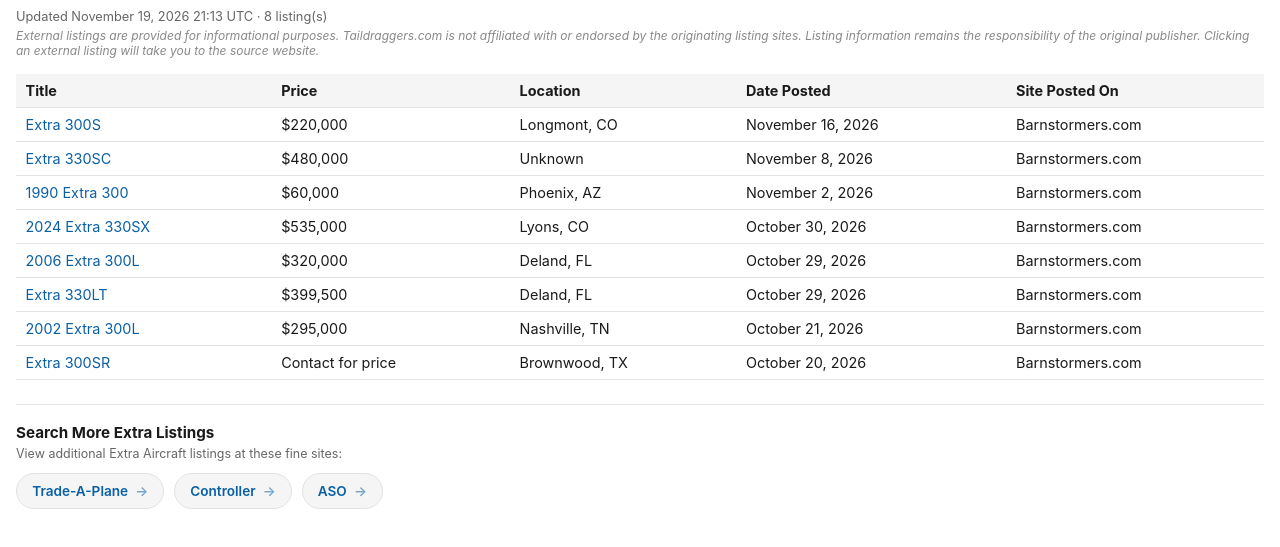
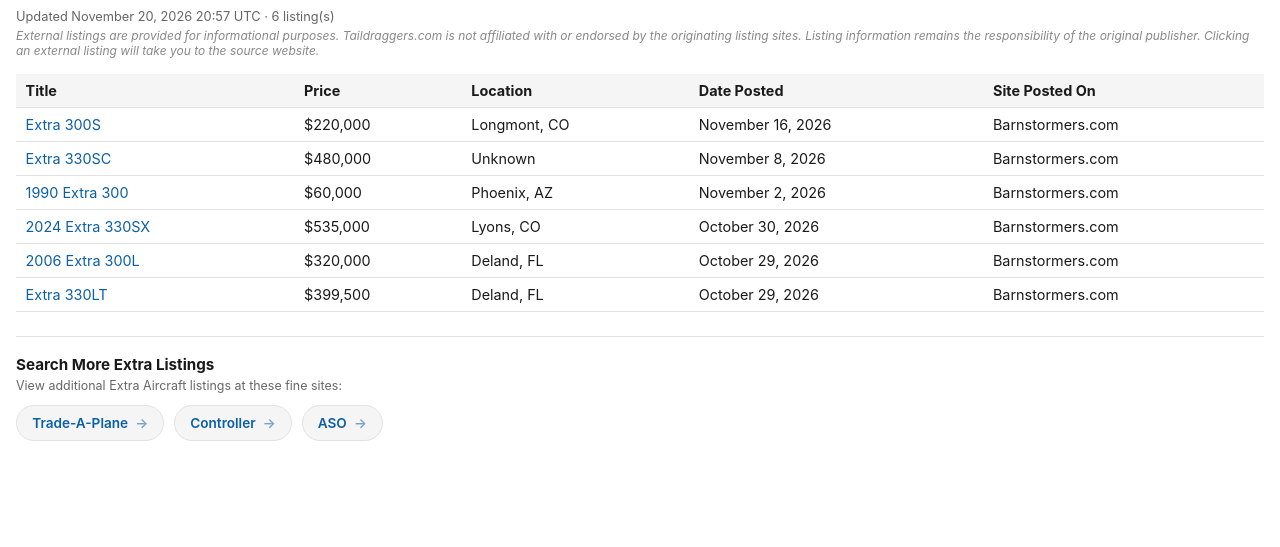
Before and after one commit to taildraggers/extra, a plain HTML site: page docs/index.html in a window 1280 px wide. Shown: the part 43-590 px from the top of the page. Drawn offline with Linux system fonts and the light colour scheme.

Commit message:
Update Extra listings (2026-11-20)

```diff
--- a/docs/index.html
+++ b/docs/index.html
@@ -76,7 +76,7 @@
 </head>
 <body>
   <h1>Other Extra Ads on the Web</h1>
-  <div class="updated">Updated November 19, 2026 21:13 UTC &middot; 8 listing(s)</div>
+  <div class="updated">Updated November 20, 2026 20:57 UTC &middot; 6 listing(s)</div>
   <div class="disclaimer">External listings are provided for informational purposes. Taildraggers.com is not affiliated with or endorsed by the originating listing sites. Listing information remains the responsibility of the original publisher. Clicking an external listing will take you to the source website.</div>
   <table>
     <thead>
@@ -89,8 +89,6 @@
         <tr><td><a href="https://www.barnstormers.com/classified-1997204-2024-Extra-330SX.html" target="_blank" rel="noopener noreferrer">2024 Extra 330SX</a></td><td>$535,000</td><td>Lyons, CO</td><td>October 30, 2026</td><td>Barnstormers.com</td></tr>
         <tr><td><a href="https://www.barnstormers.com/classified-2080753-2006-Extra-300L.html" target="_blank" rel="noopener noreferrer">2006 Extra 300L</a></td><td>$320,000</td><td>Deland, FL</td><td>October 29, 2026</td><td>Barnstormers.com</td></tr>
         <tr><td><a href="https://www.barnstormers.com/classified-1991933-Super-Clean-Extra-330LT.html" target="_blank" rel="noopener noreferrer">Extra 330LT</a></td><td>$399,500</td><td>Deland, FL</td><td>October 29, 2026</td><td>Barnstormers.com</td></tr>
-        <tr><td><a href="https://www.barnstormers.com/classified-2079292-2002-Extra-300L.html" target="_blank" rel="noopener noreferrer">2002 Extra 300L</a></td><td>$295,000</td><td>Nashville, TN</td><td>October 21, 2026</td><td>Barnstormers.com</td></tr>
-        <tr><td><a href="https://www.barnstormers.com/classified-2033980-EXTRA-300SR.html" target="_blank" rel="noopener noreferrer">Extra 300SR</a></td><td>Contact for price</td><td>Brownwood, TX</td><td>October 20, 2026</td><td>Barnstormers.com</td></tr>
     </tbody>
   </table>
   <div class="more-resources">
```
